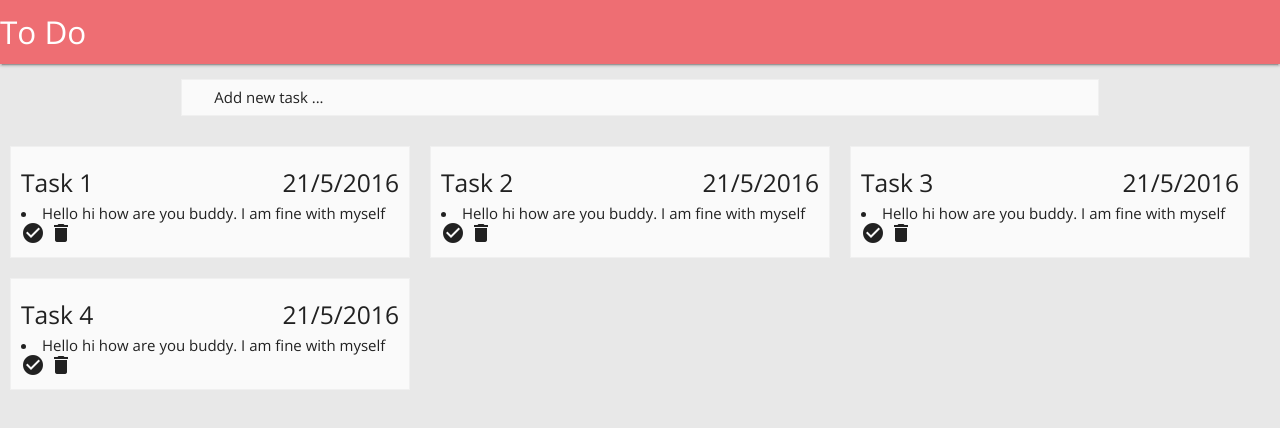
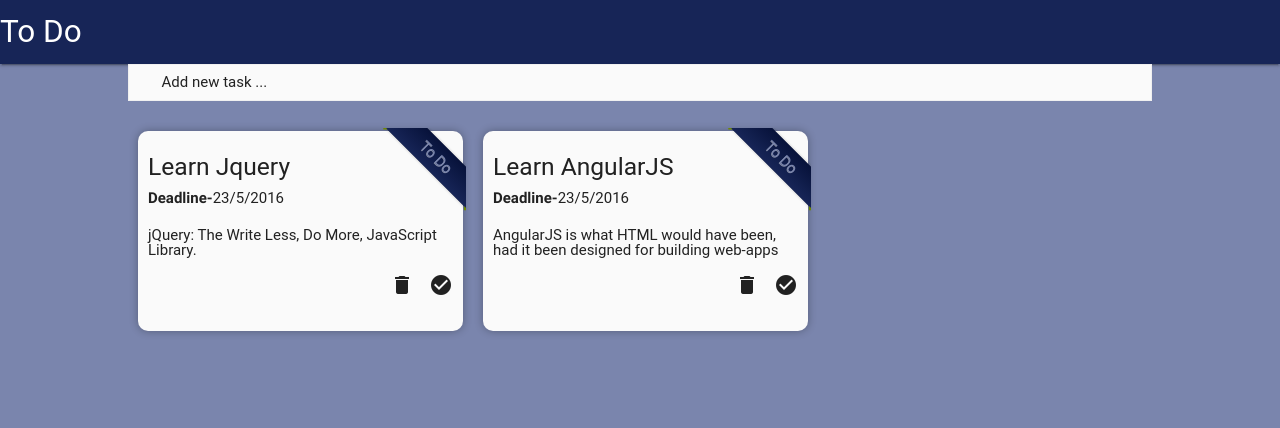
Before and after one commit to spyshiv/ToDo, a Python web app: template templates/todo_jquery.html in a window 1280 px wide. Shown: the top 428 px of the page. Run offline with Jinja, Linux system fonts and the light colour scheme; the template is opened without the code that fills it, so the values that code supplies are empty; some libraries are stand-ins or nearby versions; some web fonts are replaced.

Commit message:
Complete V1.0 To do in jquery

```diff
--- a/static/css/todo_angular.css
+++ b/static/css/todo_jquery.css
@@ -34,7 +34,7 @@ body {
   float: left;
   margin: 10px;
   max-width: 325px;
-  min-height: 150px;
+  min-height: 200px;
   padding: 10px;
   position: relative;
   width: 100%;
--- /dev/null
+++ b/static/js/todo_jquery.js
@@ -0,0 +1,40 @@
+$(document).ready(function(){
+	$("#add_input").hide();
+
+	$( "#add_new_task" ).click(function() {
+		$("#add_input").toggle(500);
+	});
+
+	$("#discard_btn").click(function(){
+		$("#add_input").hide(500);
+	});
+
+	$("#add_btn").click(function(){
+		var title = $("#task-title").val();
+		var desc = $("#task-desc").val();
+		var timeline = $("#task-date").val();
+		$("#all-task-list").prepend(
+			"<div class=\"task-list\">" +
+            	"<div class=\"ribbon-wrapper\">" +
+            		"<div class=\"ribbon\">To Do</div>" +
+            	"</div>" +
+            	"<h5>" + title + "</h5>" +
+            	"<h6><b>Deadline-</b>" + timeline + "</h6><br>" +
+            	"<p>" +  desc + "</p><br>" +
+            	"<i class=\"complete-task material-icons right\">check_circle</i>" +
+            	"<i class=\"remove-task material-icons right\" >delete</i>" +
+        	"</div>"
+		);
+	});
+
+	$("#all-task-list").on('click', '.remove-task', function() {
+		$(this).parent().remove();
+	});
+	$("#all-task-list").on('click', '.complete-task', function() {
+		$(this).parent().css({
+			"background-color" : "#2DAFA7",
+      		"text-decoration" : "line-through"
+		}).find(".ribbon").html("Completed");
+	});
+
+});
--- a/templates/todo_angular.html
+++ b/templates/todo_angular.html
@@ -1,7 +1,7 @@
 <html ng-app>
 
   <head>
-    <title>To do List</title>
+    <title>Angular To do List</title>
     <link href='https://fonts.googleapis.com/css?family=Open+Sans:400,700' rel='stylesheet' type='text/css'>
     <link href="https://fonts.googleapis.com/icon?family=Material+Icons"
         rel="stylesheet">
@@ -15,7 +15,7 @@
 
     <nav>
         <div class="nav-wrapper">
-          <a href="#!" class="brand-logo">To Do</a>
+          <a href="../index.html" class="brand-logo">To Do</a>
         </div>
     </nav>
 
--- a/templates/todo_jquery.html
+++ b/templates/todo_jquery.html
@@ -1,57 +1,24 @@
 <!DOCTYPE html>
 <html>
+
 <head>
-	<title>Jova todo List</title>
+	<title>Jquery To Do App</title>
 	<link href='https://fonts.googleapis.com/css?family=Open+Sans:400,700' rel='stylesheet' type='text/css'>
 	<link href="https://fonts.googleapis.com/icon?family=Material+Icons"
       rel="stylesheet">
 	<link rel="stylesheet" type="text/css" href="../static/css/reset.css"><!-- Compiled and minified CSS -->
   	<link rel="stylesheet" href="https://cdnjs.cloudflare.com/ajax/libs/materialize/0.97.6/css/materialize.min.css">
-
-	<link rel="stylesheet" type="text/css" href="../static/css/main.css">
-
-	<script src="../static/js/jquery-1.12.3.min.js"></script>
-	<script src="//code.jquery.com/ui/1.11.4/jquery-ui.js"></script>
-	<!-- Compiled and minified JavaScript -->
-  <script src="https://cdnjs.cloudflare.com/ajax/libs/materialize/0.97.6/js/materialize.min.js"></script>
-	<script src="../static/js/main.js"></script>
-
-	<style type="text/css">
-		body{
-			background-color: #e8e8e8;
-		}
-		.material-icons{
-			cursor: pointer;
-		}
-		#task_add_panel{
-			background-color:rgb(250, 250, 250);
-			border: 1px solid #f0f0f0;
-			margin-top: 15px;
-			padding: 10px;
-		}
-		#add_new_task{
-		}
-		.task-list{
-			background-color:rgb(250, 250, 250);
-			border: 1px solid #f0f0f0;
-			float: left;
-			margin: 10px;
-			max-width:400px;
-			padding: 10px;
-			width: 100%;
-		}
-	</style>
+	<link rel="stylesheet" type="text/css" href="../static/css/todo_jquery.css">
 </head>
 
 <body>
-	<div class="jq-container">
 	<nav>
 		<div class="nav-wrapper">
-		      <a href="#!" class="brand-logo">To Do</a>
+		    <a href="../index.html" class="brand-logo">To Do</a>
 		</div>
 	</nav>
 
-		<div class="container">
+	<div class="todo-wrapper">
 		<div class="row" id="task_add_panel">
 	        <div class="col l12"  id="add_new_task">
 	          <div class="col l12">
@@ -60,82 +27,47 @@
 	          <br>
 	        </div>
 	        <div class="col l12" id="add_input">
+	          <form>
 	            <div class="col l10">
 	              <input id="task-title" type="text" placeholder="Title">
-						<input id="task-desc" type="text" placeholder="Add your task here" >
-						<input id="task-date" type="text" placeholder="Timeline">
+	              <input id="task-desc" type="text" placeholder="Add your task here">
+	              <input id="task-date" type="date" placeholder="Timeline">
 	            </div>
 	            <div class="col l1">
-						<button type="submit" id="add_btn">Add</button>
+	              <a id="add_btn" class="btn-floating btn-small waves-effect waves-light red" title="Add"><i class="material-icons">add</i></a>
 	            </div>
 	            <div class="col l1">
-						<button id="discard_btn">Discard</button>
+	              <a id="discard_btn" class="btn-floating btn-small waves-effect waves-light red" title="Discard"><i class="material-icons">delete</i></a>
+	            </div>
+	          </form>
+	        </div>
+	      </div>
+
+		<div id="all-task-list">
+			<div class="task-list">
+	            <div class="ribbon-wrapper"><div class="ribbon">To Do</div></div>
+	            <h5>Learn Jquery</h5>
+	            <h6><b>Deadline-</b>23/5/2016</h6><br>
+	            <p>jQuery: The Write Less, Do More, JavaScript Library.</p><br>
+	            <i class="complete-task material-icons right">check_circle</i>
+	            <i class="remove-task material-icons right">delete</i>
+	        </div>
+	        <div class="task-list">
+	            <div class="ribbon-wrapper"><div class="ribbon">To Do</div></div>
+	            <h5>Learn AngularJS</h5>
+	            <h6><b>Deadline-</b>23/5/2016</h6><br>
+	            <p>AngularJS is what HTML would have been, had it been designed for building web-apps</p><br>
+	            <i class="complete-task material-icons right">check_circle</i>
+	            <i class="remove-task material-icons right" >delete</i>
 	        </div>
 		</div>
 	</div>
 
-		</div>
-
-		<div id="all-task-list">
-			<div class="task-list">
-				<h5>Task 1 <span class="right">21/5/2016</span></h5>
-				<li>Hello hi how are you buddy. I am fine with myself</li>
-				<i class="complete-task material-icons">check_circle</i>
-				<i class="remove-task material-icons">delete</i>
-			</div>
-			<div class="task-list">
-				<h5>Task 2 <span class="right">21/5/2016</span></h5>
-				<li>Hello hi how are you buddy. I am fine with myself</li>
-				<i class="complete-task material-icons">check_circle</i>
-				<i class="remove-task material-icons">delete</i>
-			</div>
-			<div class="task-list">
-				<h5>Task 3 <span class="right">21/5/2016</span></h5>
-				<li>Hello hi how are you buddy. I am fine with myself</li>
-				<i class="complete-task material-icons">check_circle</i>
-				<i class="remove-task material-icons">delete</i>
-			</div>
-			<div class="task-list">
-				<h5>Task 4 <span class="right">21/5/2016</span></h5>
-				<li>Hello hi how are you buddy. I am fine with myself</li>
-				<i class="complete-task material-icons">check_circle</i>
-				<i class="remove-task material-icons">delete</i>
-			</div>
-		</div>
-	</div>
-	<script type="text/javascript">
-		$(function() {
-		    $( "#task-date" ).datepicker();
-		  });
-		$("#add_input").hide();
-		$(".button-collapse").sideNav();
-		$( "#add_new_task" ).click(function() {
-			$("#add_input").toggle();
-		});
-
-		$("#discard_btn").click(function(){
-			$("#add_input").hide();
-		});
-
-		$("#add_btn").click(function(){
-			var title = $("#task-title").val();
-			var desc = $("#task-desc").val();
-			var timeline = $("#task-date").val();
-
-			$("#all-task-list").prepend(
-				"<div class=\"task-list\">" +
-					"<h5>" + title + "<span class=\"right\">" + timeline + "</span></h5>" +
-					"<li>" + desc + "</li>" +
-					"<i class=\"complete-task material-icons\">check_circle</i>" +
-					"<i class=\"remove-task material-icons\">delete</i>" +
-				"</div>"
-				);
-		});
-
-
-		$("#all-task-list").on('click', '.remove-task', function() {
-			$(this).parent().remove();
-		});
-	</script>
+	<script src="../static/js/jquery-1.12.3.min.js"></script>
+	<script src="//code.jquery.com/ui/1.11.4/jquery-ui.js"></script>
+	<!-- Compiled and minified JavaScript -->
+  	<script src="https://cdnjs.cloudflare.com/ajax/libs/materialize/0.97.6/js/materialize.min.js"></script>
+	<script src="../static/js/main.js"></script>
+	<script src="../static/js/todo_jquery.js"></script>
 </body>
 </html>
```
Lines whose indentation alone changed are shown as unchanged.
